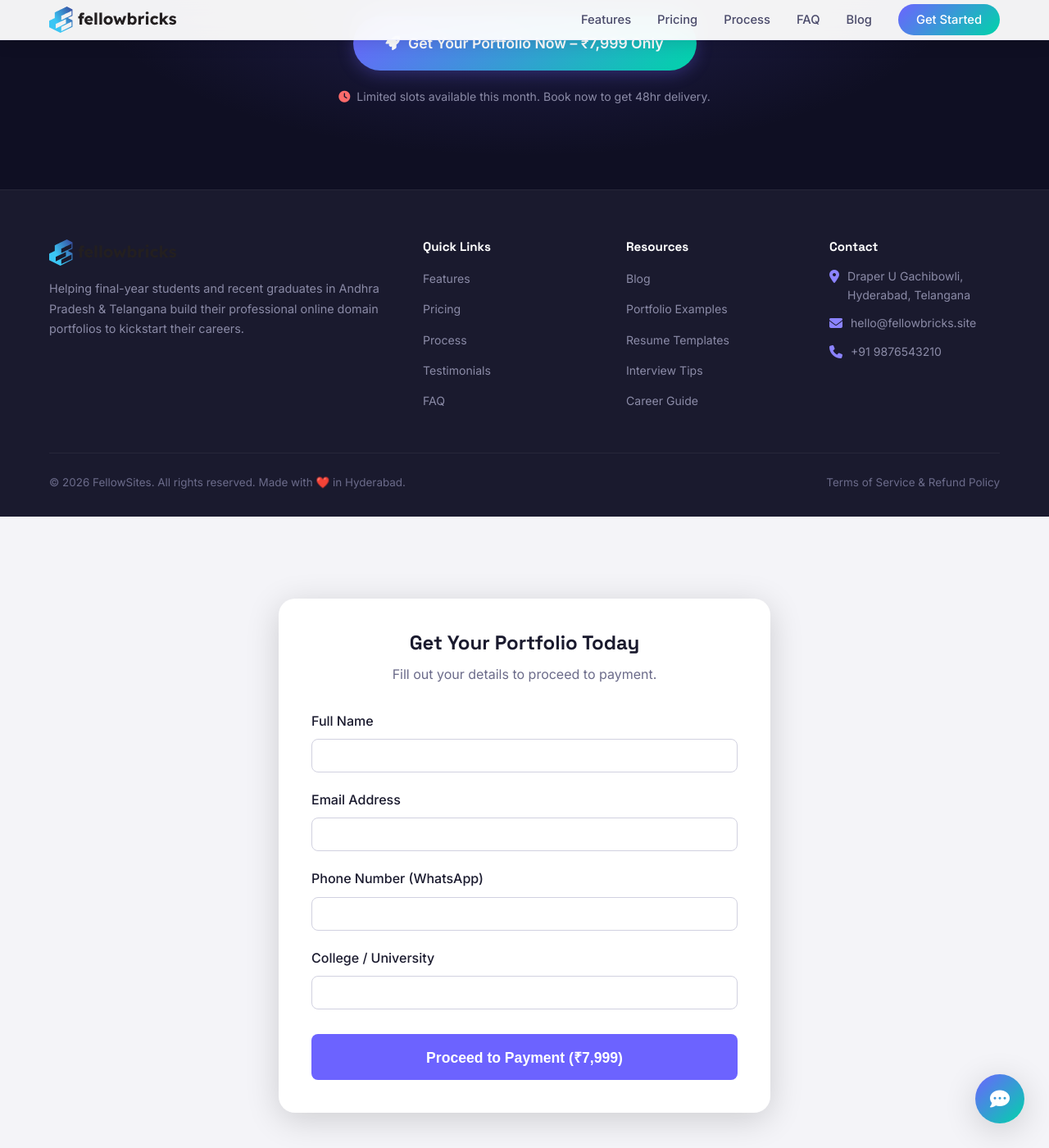
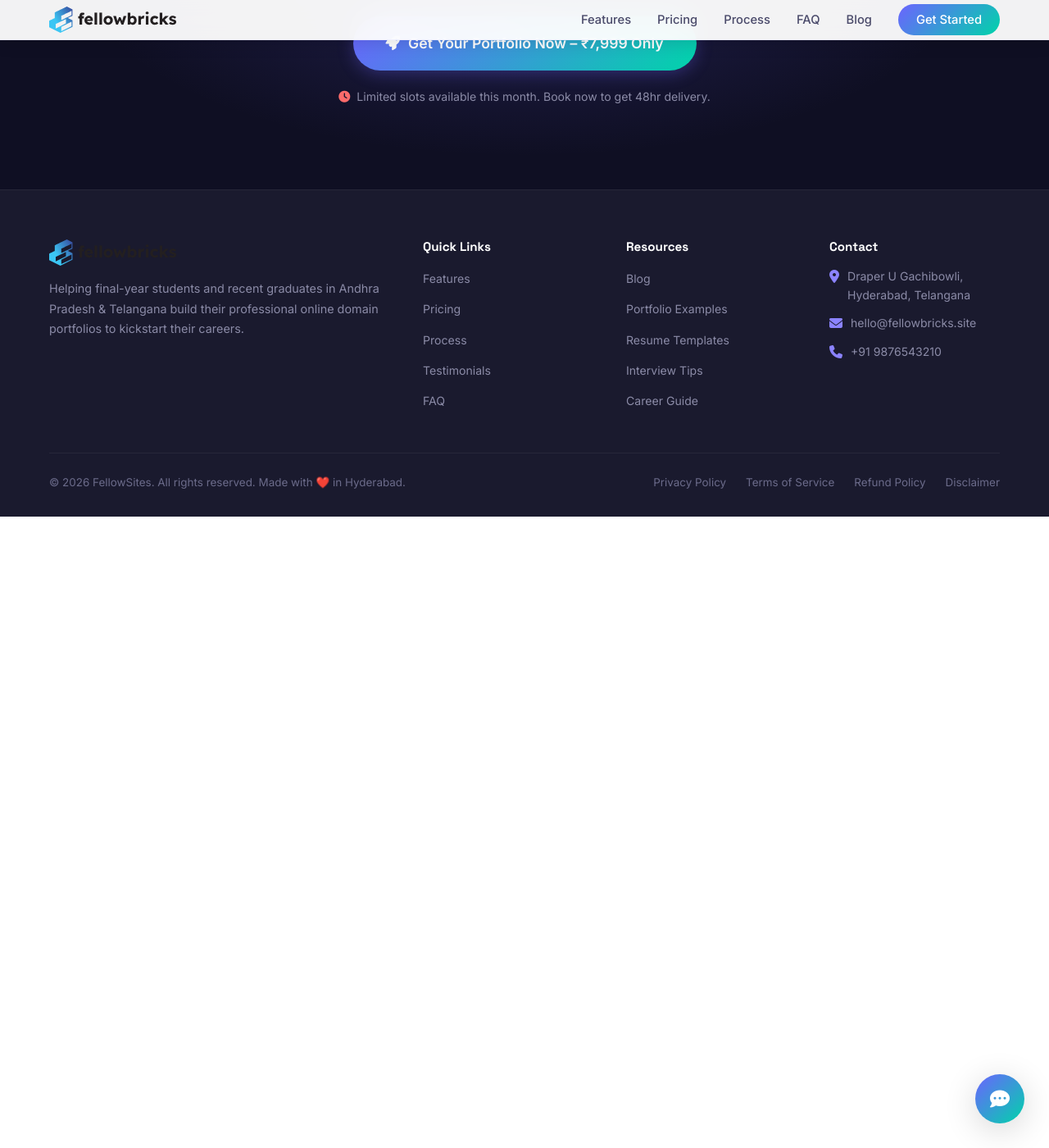
Before and after one commit to zerorapid/fellowbricks, a Jekyll site: the page index.html, which Jekyll copies as it is, in a window 1280 px wide and 1400 px high, scrolled down 6658 px. Shown: the whole window at 82% size. Built offline with Jekyll 4.4.1, drawn with Linux system fonts in a browser that asks for light colours.

Commit message:
Remove checkout form and create dedicated legal subpages

```diff
--- a/index.html
+++ b/index.html
@@ -1326,7 +1326,7 @@
                 <li><a href="#process">Process</a></li>
                 <li><a href="#faq">FAQ</a></li>
                 <li><a href="blog.html">Blog</a></li>
-                <li><a href="#checkout" class="nav-cta">Get Started</a></li>
+                <li><a href="https://forms.google.com" class="nav-cta">Get Started</a></li>
             </ul>
             <button class="mobile-toggle" id="mobileToggle" aria-label="Toggle Menu">
                 <i class="fas fa-bars"></i>
@@ -1346,7 +1346,7 @@
             <li><a href="#testimonials" class="mobile-link">Testimonials</a></li>
             <li><a href="#faq" class="mobile-link">FAQ</a></li>
             <li><a href="blog.html" class="mobile-link">Blog</a></li>
-            <li><a href="#checkout" class="mobile-link">Get Started →</a></li>
+            <li><a href="https://forms.google.com" class="mobile-link">Get Started →</a></li>
         </ul>
     </div>
 
@@ -1503,7 +1503,7 @@
                         <li><i class="fas fa-check-circle"></i> 2 minor revisions</li>
                         <li><i class="fas fa-check-circle"></i> Dedicated assistant</li>
                     </ul>
-                    <a href="#checkout" class="btn-primary" style="background: var(--gray-800);">
+                    <a href="https://forms.google.com" class="btn-primary" style="background: var(--gray-800);">
                         Get This Package
                         <i class="fas fa-arrow-right"></i>
                     </a>
@@ -1530,7 +1530,7 @@
                         <li><i class="fas fa-check-circle"></i> Full SEO optimization</li>
                         <li><i class="fas fa-check-circle"></i> 2 minor revisions + Dedicated assistant</li>
                     </ul>
-                    <a href="#checkout" class="btn-primary">
+                    <a href="https://forms.google.com" class="btn-primary">
                         Get This Package
                         <i class="fas fa-arrow-right"></i>
                     </a>
@@ -1749,7 +1749,7 @@
             <div class="cta-content">
                 <h2>Ready to Stand Out From 10 Lakh+ Graduates?</h2>
                 <p>Join 500+ students from AP & Telangana who've already upgraded their career with a professional portfolio.</p>
-                <a href="#checkout" class="btn-primary">
+                <a href="https://forms.google.com" class="btn-primary">
                     <i class="fas fa-rocket"></i>
                     Get Your Portfolio Now – ₹7,999 Only
                 </a>
@@ -1810,7 +1810,10 @@
             <div class="footer-bottom">
                 <p>© 2026 FellowSites. All rights reserved. Made with ❤️ in Hyderabad.</p>
                 <div class="footer-bottom-links">
-                    <a href="terms.html">Terms of Service & Refund Policy</a>
+                    <a href="privacy-policy.html">Privacy Policy</a>
+                    <a href="terms.html">Terms of Service</a>
+                    <a href="refund-policy.html">Refund Policy</a>
+                    <a href="disclaimer.html">Disclaimer</a>
                 </div>
             </div>
         </div>
@@ -1883,47 +1886,7 @@
     </script>
 
 
-    <!-- Checkout Section -->
-    <section id="checkout" style="padding: 100px 0; background: var(--gray-100);">
-        <div class="container" style="max-width: 600px; background: white; padding: 40px; border-radius: var(--radius-lg); box-shadow: var(--shadow-lg);">
-            <h2 style="text-align: center; margin-bottom: 10px;">Get Your Portfolio Today</h2>
-            <p style="text-align: center; color: var(--gray-600); margin-bottom: 30px;">Fill out your details to proceed to payment.</p>
-
-            <form id="payment-form" onsubmit="handlePayment(event)">
-                <div style="margin-bottom: 20px;">
-                    <label style="display: block; font-weight: 500; margin-bottom: 8px;">Full Name</label>
-                    <input type="text" required style="width: 100%; padding: 12px; border: 1px solid var(--gray-300); border-radius: var(--radius-sm);">
-                </div>
-                <div style="margin-bottom: 20px;">
-                    <label style="display: block; font-weight: 500; margin-bottom: 8px;">Email Address</label>
-                    <input type="email" required style="width: 100%; padding: 12px; border: 1px solid var(--gray-300); border-radius: var(--radius-sm);">
-                </div>
-                <div style="margin-bottom: 20px;">
-                    <label style="display: block; font-weight: 500; margin-bottom: 8px;">Phone Number (WhatsApp)</label>
-                    <input type="tel" required style="width: 100%; padding: 12px; border: 1px solid var(--gray-300); border-radius: var(--radius-sm);">
-                </div>
-                <div style="margin-bottom: 30px;">
-                    <label style="display: block; font-weight: 500; margin-bottom: 8px;">College / University</label>
-                    <input type="text" required style="width: 100%; padding: 12px; border: 1px solid var(--gray-300); border-radius: var(--radius-sm);">
-                </div>
-                <button type="submit" class="btn" style="width: 100%; background: var(--primary); color: white; border: none; padding: 16px; font-size: 1.1rem; border-radius: var(--radius-sm); cursor: pointer; font-weight: 600;">
-                    Proceed to Payment (₹7,999)
-                </button>
-                <p id="checkout-msg" style="text-align: center; margin-top: 15px; display: none; color: var(--primary); font-weight: 500;"><i class="fas fa-spinner fa-spin"></i> Redirecting to payment gateway...</p>
-            </form>
-        </div>
-    </section>
-
-    <script>
-        function handlePayment(e) {
-            e.preventDefault();
-            document.getElementById('checkout-msg').style.display = 'block';
-            // Simulate API call and redirect
-            setTimeout(() => {
-                window.location.href = 'https://razorpay.com/payment-link-placeholder'; // Placeholder link
-            }, 1500);
-        }
-    </script>
+
 
     <!-- Chatbot Widget -->
     <style>
```
Also changed, not shown: disclaimer.html (added, +21 -0 lines), privacy-policy.html (added, +23 -0 lines), refund-policy.html (added, +26 -0 lines).
